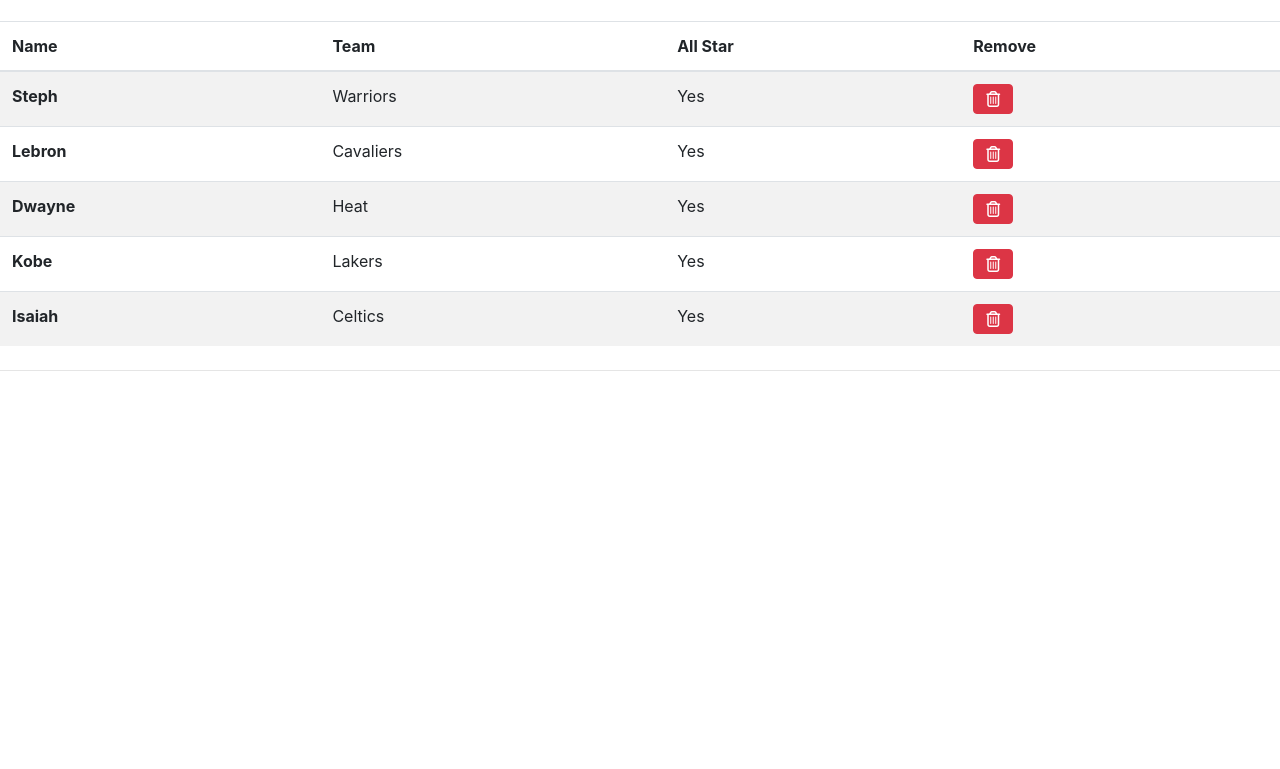
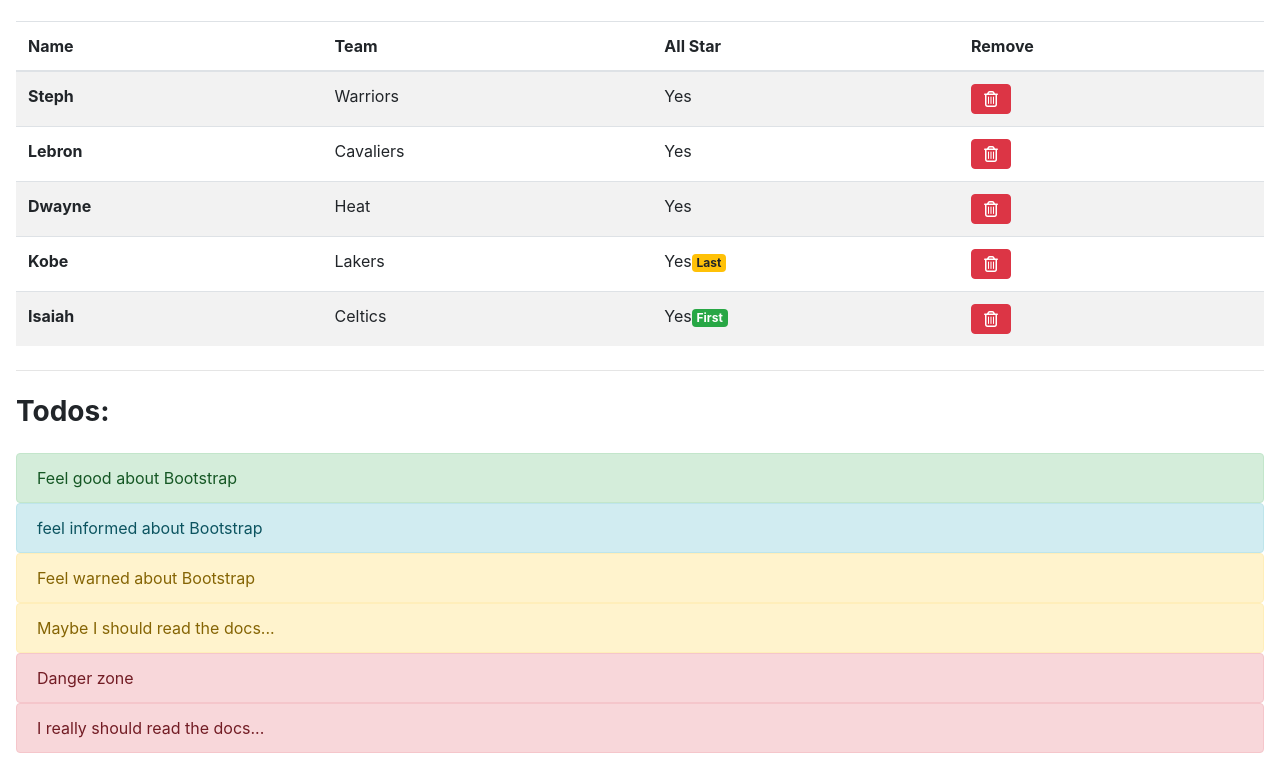
Before and after one commit to Marina8989/bootstrap_practice, a plain HTML site: page app.html in a window 1280 px wide. Shown: the part 135-904 px from the top of the page. Before the commit the page ends 800 px from the top, so only its background shows below. Drawn offline with nearby package versions, Linux system fonts and the light colour scheme.

Commit message:
bootstrap practice

```diff
--- a/app.html
+++ b/app.html
@@ -28,7 +28,8 @@
             </li>
         </ul>
     </nav>
-    <h1 class="display-5 font-weight-bold mt-4 mb-4 ml-3">Dashborad:</h1>
+    <div class="m-3">
+    <h1 class="display-5 font-weight-bold mt-4 mb-4">Dashborad:</h1>
 
     <table class="table table-striped">
         <thead>
@@ -61,18 +62,40 @@
             <tr>
                 <th scope="row">Kobe</th>
                 <td>Lakers</td>
-                <td>Yes</td>
+                <td>Yes<span class="badge badge-warning">Last</span></td>
                 <td><i class="far fa-trash-alt btn btn-danger"></i></td>
             </tr>
             <tr>
                 <th scope="row">Isaiah</th>
                 <td>Celtics</td>
-                <td>Yes</td>
+                <td>Yes<span class="badge badge-success">First</span></td>
                 <td><i class="far fa-trash-alt btn btn-danger"></i></td>
             </tr>
         </tbody>
     </table>
     <hr class="my-4">
+
+    <h3 class="display-5 font-weight-bold mt-4 mb-4">Todos:</h3>
+    <div class="alert alert-success m-0" role="alert">
+        Feel good about Bootstrap
+    </div>
+    <div class="alert alert-info m-0" role="alert">
+        feel informed about Bootstrap
+    </div>
+    <div class="alert alert-warning m-0" role="alert">
+        Feel warned about Bootstrap
+    </div>
+    <div class="alert alert-warning m-0" role="alert">
+        Maybe I should read the docs...
+    </div>
+    <div class="alert alert-danger m-0" role="alert">
+        Danger zone
+    </div>
+    <div class="alert alert-danger m-0" role="alert">
+        I really should read the docs...
+    </div>
+
+    </div>
 
         <script src="https://code.jquery.com/jquery-3.2.1.slim.min.js"
             integrity="sha384-KJ3o2DKtIkvYIK3UENzmM7KCkRr/rE9/Qpg6aAZGJwFDMVNA/GpGFF93hXpG5KkN"
```
